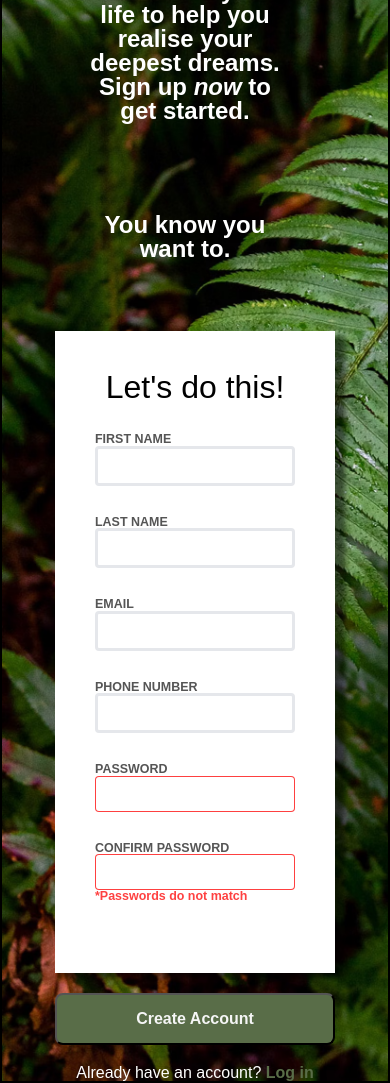
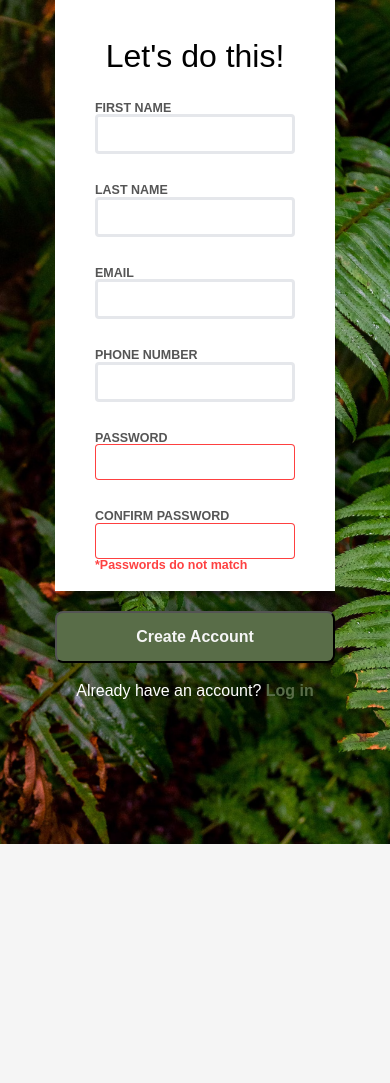
Before and after one commit to SoTilted/sign-up-form, a plain HTML site: page index.html in a window 390 px wide. After the commit the page ends 844 px from the top, so only its background shows below. Drawn offline with Linux system fonts and the light colour scheme.

Commit message:
Fix bug on mobile display

```diff
--- a/style.css
+++ b/style.css
@@ -114,9 +114,7 @@ img {
 .form-container {
     flex-direction: column;
     align-items: center;
-    min-height: max(40vh,1025px);
     min-width:max(70vw,0px);/*thinking how to make it resize until breaking point*/
-    border: 2px solid black;
 }
 
 .form-container>.paragraph p{
@@ -183,7 +181,6 @@ input:focus {
     outline: none;
     border:solid 1px rgb(0, 128, 255);
     box-shadow:4px 4px 1px rgba(0, 0, 0, 0.1);
-
 }
 
 button[type='submit'] {
@@ -227,14 +224,16 @@ button[type='submit']:hover {
         display: none;
     }
     .form-container>.paragraph p{
-        margin: 50px;
+        font-size: 1rem;
         text-align: center;
-        margin-top: 100px;
+        margin-top: 0px;
     }
     .form-container{
+        width: 100vw;
         background-image: url(images/background-image.avif);
         background-size: cover;
-        width: 100vw;
+        background-repeat: no-repeat;
+        min-height: 100vh;
     }
 
     input {
@@ -252,3 +251,15 @@ button[type='submit']:hover {
         color: white;
     }
 }
+@media all and (max-height:989px) {
+    .paragraph{
+        display: none;
+    }
+    form {
+        overflow: scroll;
+    }
+    .container {
+        max-height: 70vh;
+        overflow: scroll;
+    }
+}
```
Also changed, not shown: index.html (+1 -0 lines).
